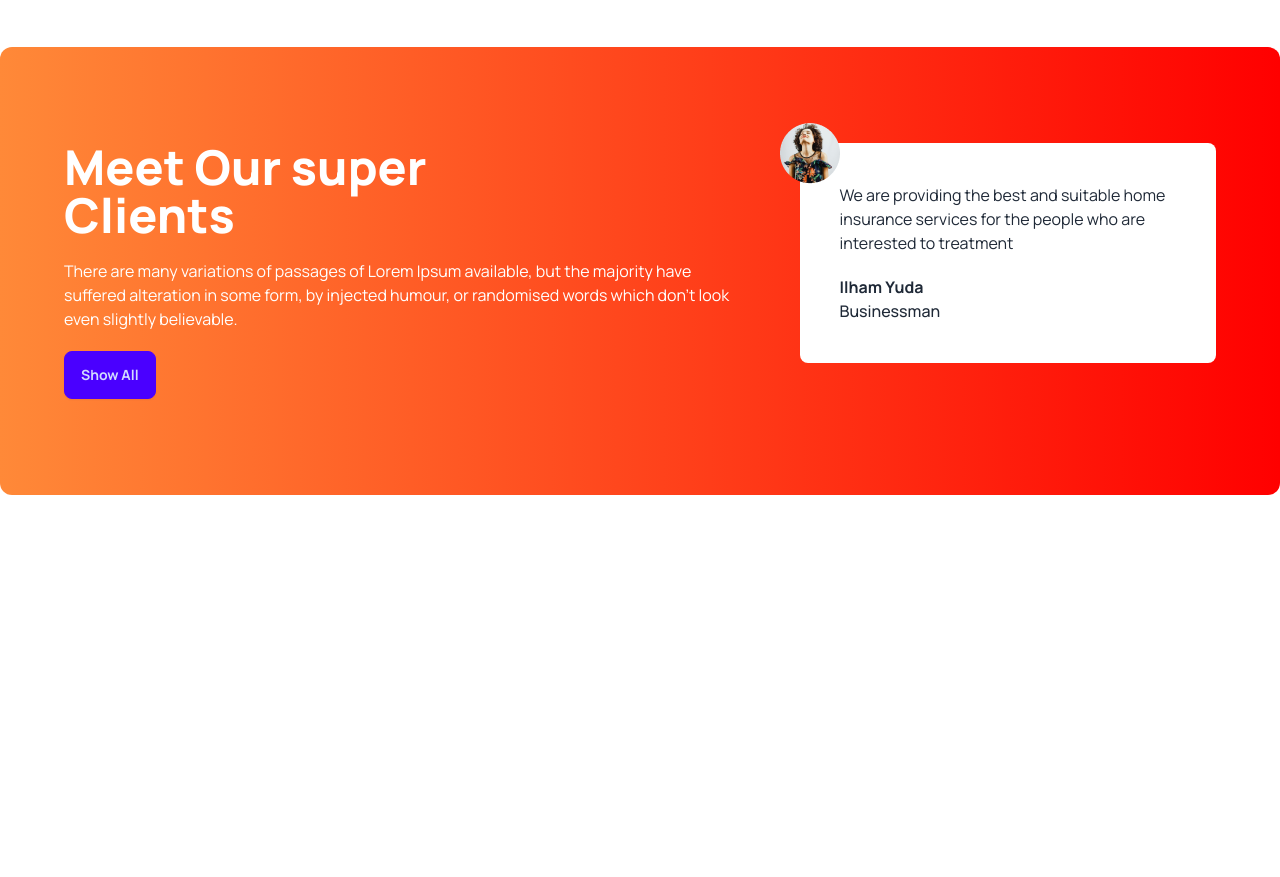
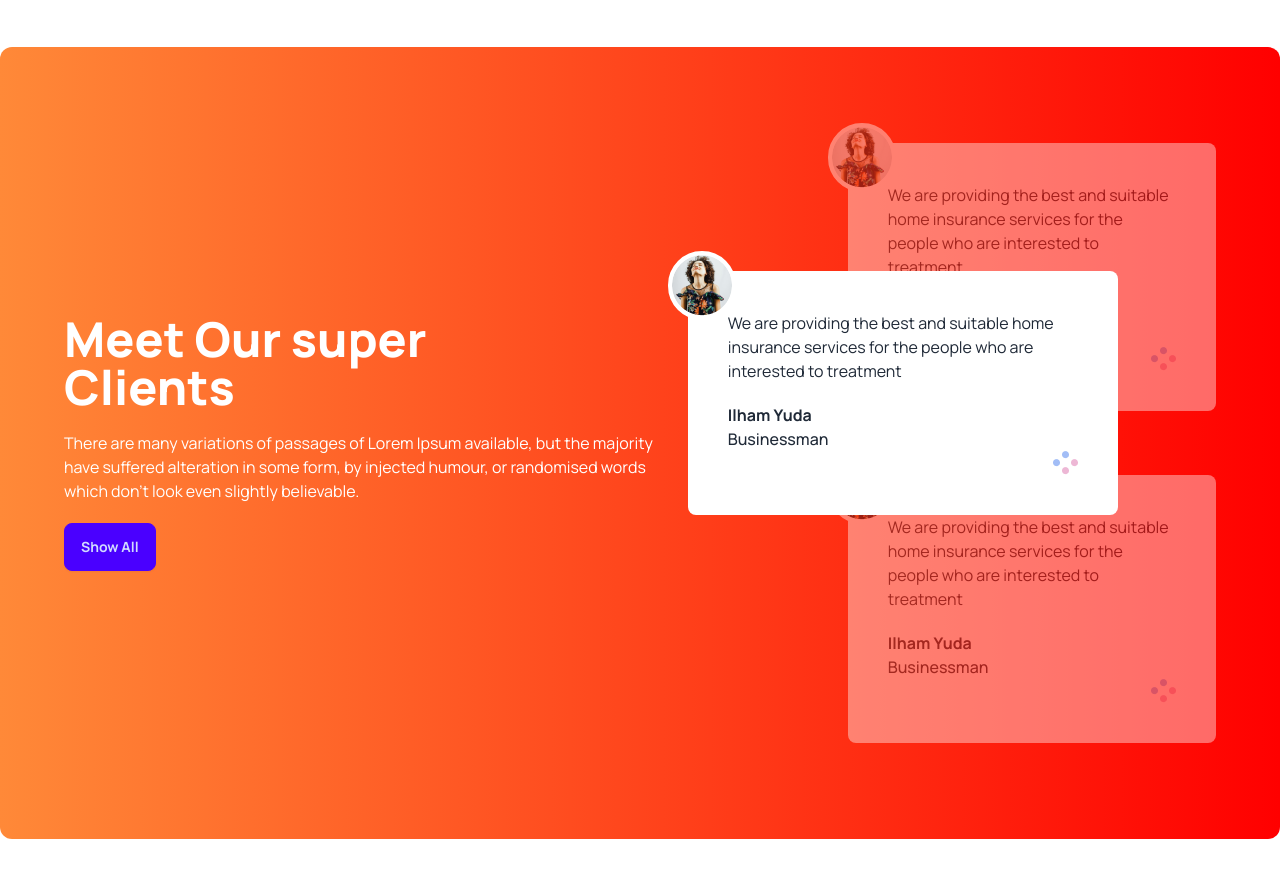
Before and after one commit to Jaman-M/tea-house-with-daisyUI, a plain HTML site: page index.html in a window 1280 px wide. Shown: the part 1700-2577 px from the top of the page. Before the commit the page ends 2291 px from the top, so only its background shows below. Drawn offline with nearby package versions, Linux system fonts and the light colour scheme.

Commit message:
relevent and absolute positioning of review

```diff
--- a/index.html
+++ b/index.html
@@ -164,7 +164,8 @@
 
         <!-- super client section -->
         <section class="my-24 rounded-xl bg-gradient-to-r from-[#FF8938] to-[#F00] px-16 py-24 flex flex-col lg:flex-row gap-12">
-            <div class="text-white space-y-5">
+            <div class="text-white flex items-center pr-32 ">
+                <div class="space-y-5">
                     <h2 class="text-5xl font-extrabold text-white">
                         Meet Our super
                         <br>
@@ -177,17 +178,48 @@
                     </p>
                     <button class="btn btn-primary">Show All</button>
                 </div>
+            </div>
 
-            <div>
-                <!-- review -->
-                <div class=" relative p-10 rounded-lg bg-white">
-                    <img class="absolute -top-5 -left-5" src="images/client.png" alt="">
+            <!-- review container -->
+            <div class="relative">
+                <!-- next review -->
+                <div class=" relative opacity-40 mb-16 p-10 rounded-lg bg-white z-10">
+                    <img class="absolute -top-5 -left-5 border-4 border-white rounded-full bg-white" src="images/client.png" alt="">
                     <p>
                         We are providing the best and suitable home insurance services for the people who are interested
                         to treatment
                     </p>
                     <h4 class="font-bold mt-5">Ilham Yuda</h4>
                     <p class="font-medium">Businessman</p>
+                    <div class="flex justify-end">
+                        <img src="images/circles.png" alt="">
+                    </div>
+                </div>
+                <!-- current review -->
+                <div class=" absolute p-10 rounded-lg bg-white top-32 lg:-left-40 lg:w-[430px] z-20">
+                    <img class="absolute -top-5 -left-5 border-4 border-white rounded-full bg-white" src="images/client.png" alt="">
+                    <p>
+                        We are providing the best and suitable home insurance services for the people who are interested
+                        to treatment
+                    </p>
+                    <h4 class="font-bold mt-5">Ilham Yuda</h4>
+                    <p class="font-medium">Businessman</p>
+                    <div class="flex justify-end">
+                        <img src="images/circles.png" alt="">
+                    </div>
+                </div>
+                <!-- previous review -->
+                <div class=" relative opacity-40 p-10 rounded-lg bg-white z-10">
+                    <img class="absolute -top-5 -left-5 border-4 border-white rounded-full bg-white" src="images/client.png" alt="">
+                    <p>
+                        We are providing the best and suitable home insurance services for the people who are interested
+                        to treatment
+                    </p>
+                    <h4 class="font-bold mt-5">Ilham Yuda</h4>
+                    <p class="font-medium">Businessman</p>
+                    <div class="flex justify-end">
+                        <img src="images/circles.png" alt="">
+                    </div>
                 </div>
             </div>
 
```
Lines whose indentation alone changed are shown as unchanged.
